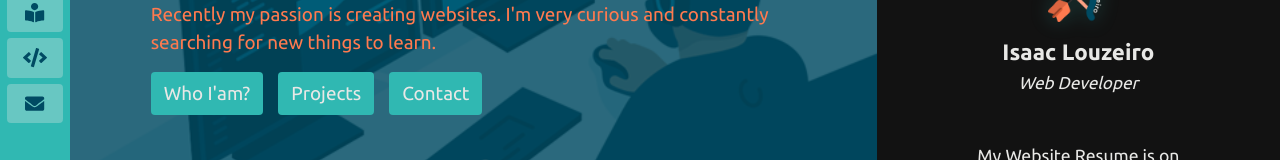
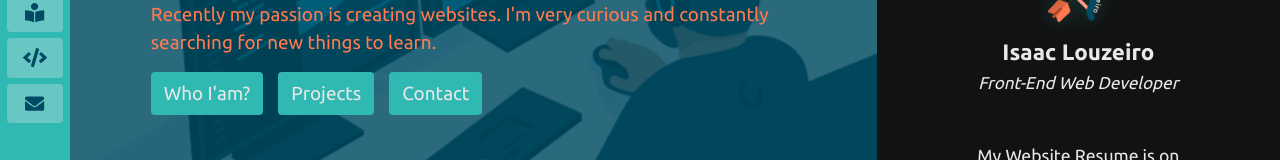
Before and after one commit to IsaacLouzeiro/web-portfolio, a Vue app: page / in a window 1280 px wide. Shown: the part 366-526 px from the top of the page. Built offline with nearby package versions, Linux system fonts and the light colour scheme.

Commit message:
mudando nome da profissao

```diff
--- a/src/views/Home.vue
+++ b/src/views/Home.vue
@@ -81,7 +81,7 @@ export default {
             btnProjects: "Projects",
             btnContact: "Contact",
             myName: "Isaac Louzeiro",
-            profession: "Web Developer",
+            profession: "Front-End Web Developer",
             textWebResume: "My Website Resume is on the link below",
             btnWebResume: "Web Resume",
             linkLogo: require('../assets/img/logo-isaac-louzeiro-tiny.png'),
@@ -319,9 +319,9 @@ export default {
             this.btnProjects = "Projetos",
             this.btnContact = "Contato",
             this.myName = "Isaac Louzeiro",
-            this.profession = "Desenvolvedor Web",
+            this.profession = "Desenvolvedor Web Front-End",
             this.textWebResume = "Meu Currículo Web está no link a baixo",
-            this.btnWebResume = "Currículo Web",
+            this.btnWebResume = "Currículo Web",''
             this.scrollDown = "Rolar à baixo",
 
             // AboutSection.vue
```
